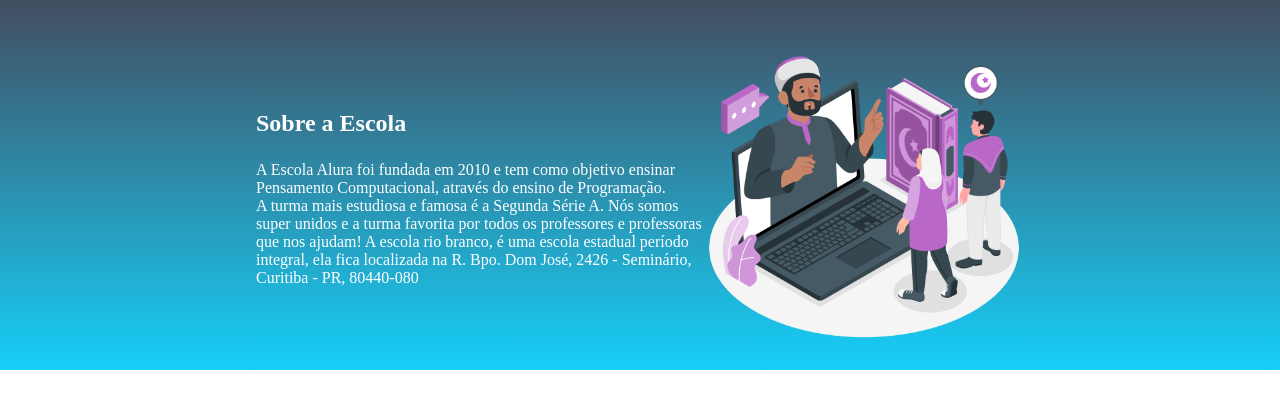
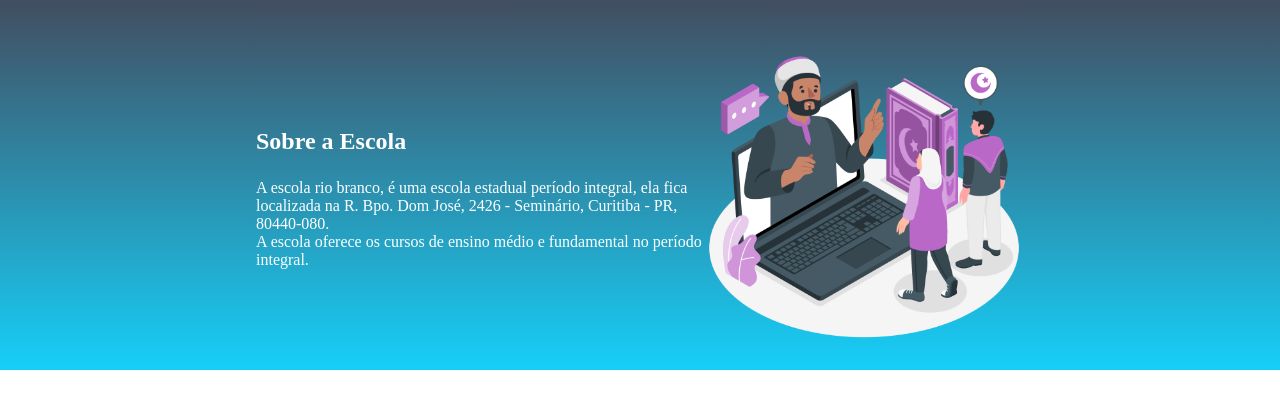
Before and after one commit to zLuizz/ESCOLA, a plain HTML site: page ESCOLA/index.html in a window 1280 px wide. Shown: the part 138-546 px from the top of the page. Drawn offline with Linux system fonts and the light colour scheme.

Commit message:
Add files via upload

```diff
--- a/ESCOLA/index.html
+++ b/ESCOLA/index.html
@@ -19,9 +19,9 @@
     <section class="escola">
         <div class="escola-div-conteudo">
             <h2 class="escola-titulo">Sobre a Escola</h2>
-            <p class="escola-texto-um">A Escola Alura foi fundada em 2010 e tem como objetivo ensinar Pensamento Computacional, através do ensino de  Programação.</p>
-            <p class="escola-texto-dois">A turma mais estudiosa e famosa é a Segunda Série A. Nós somos super unidos e a turma favorita por todos os professores e professoras que nos ajudam!
-                A escola rio branco, é uma escola estadual período integral, ela fica localizada na R. Bpo. Dom José, 2426 - Seminário, Curitiba - PR, 80440-080
+            <p class="escola-texto-um">A escola rio branco, é uma escola estadual período integral, ela fica localizada na R. Bpo. Dom José, 2426 - Seminário, Curitiba - PR, 80440-080.</p>
+            <p class="escola-texto-dois">A escola oferece os cursos de ensino médio e fundamental no período integral.
+
             </p>
         </div>
         <img class="escola-imagem" src="Mosque online service-amico (2).png" alt="legal">
```
